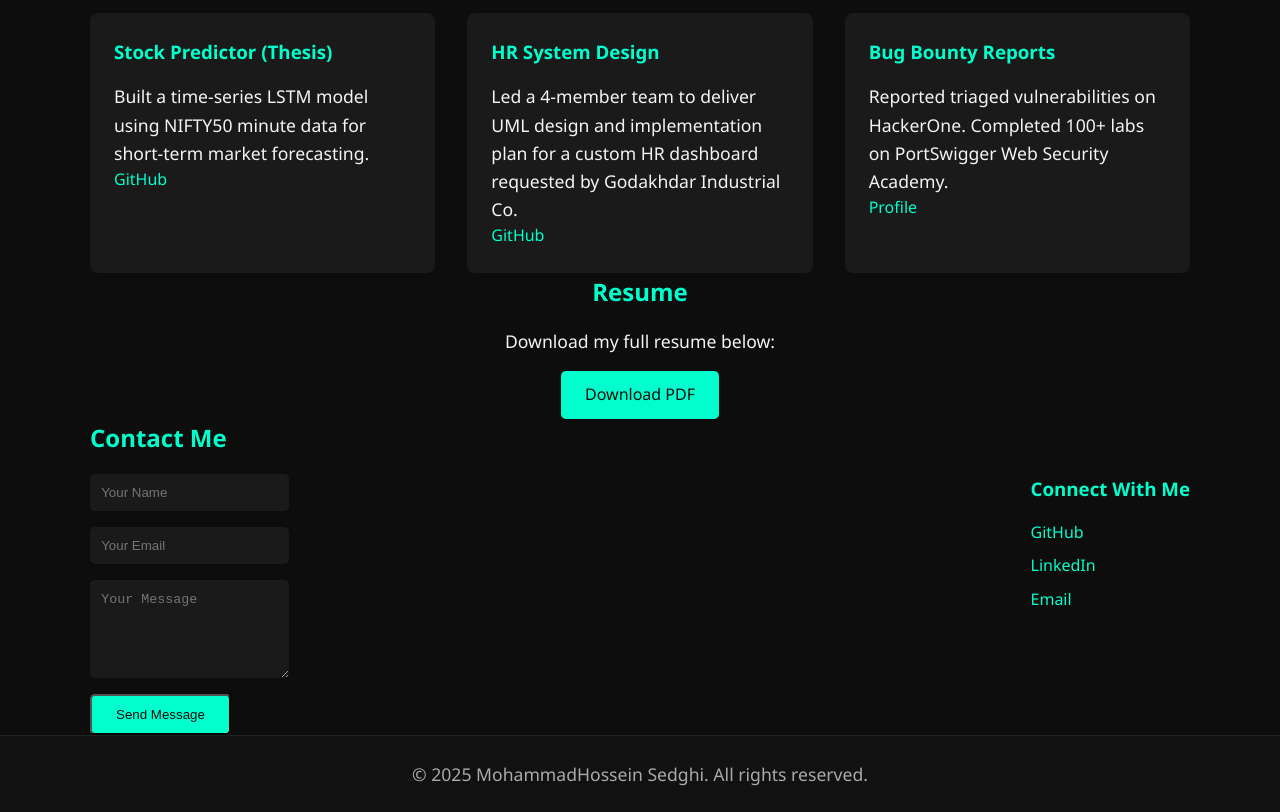
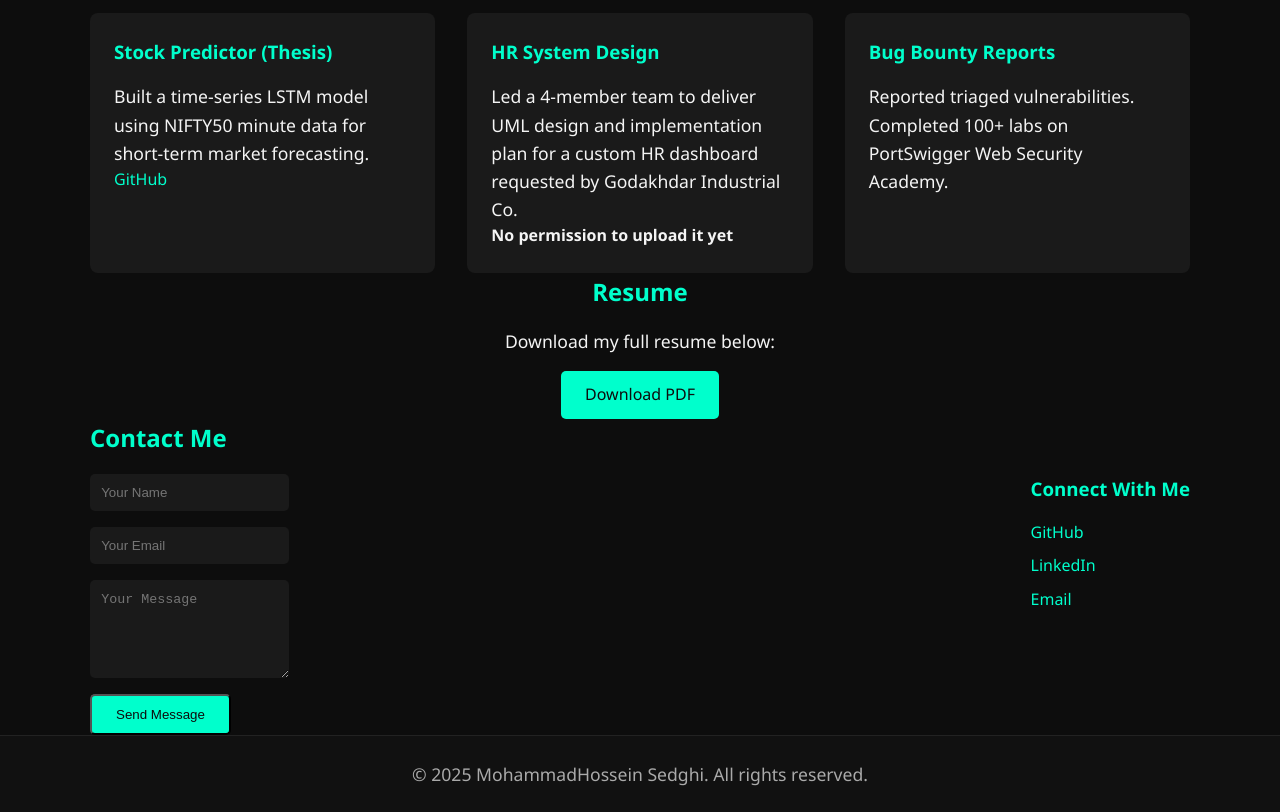
Before and after one commit to Mohammad-Hossein-sedghi/Mohammad-Hossein-sedghi.github.io, a plain HTML site: page index.html in a window 1280 px wide. Shown: the part 881-1693 px from the top of the page. Drawn offline with Linux system fonts and the light colour scheme.

Commit message:
Update index.html
fixed links

```diff
--- a/index.html
+++ b/index.html
@@ -64,17 +64,16 @@
         <div class="project-card">
           <h3>Stock Predictor (Thesis)</h3>
           <p>Built a time-series LSTM model using NIFTY50 minute data for short-term market forecasting.</p>
-          <a href="https://github.com/msedghi19/stock-predictor" target="_blank">GitHub</a>
+          <a href="https://github.com/Mohammad-Hossein-sedghi/src-Python-Student-Lstm-Price-Prediction" target="_blank">GitHub</a>
         </div>
         <div class="project-card">
           <h3>HR System Design</h3>
           <p>Led a 4-member team to deliver UML design and implementation plan for a custom HR dashboard requested by Godakhdar Industrial Co.</p>
-          <a href="https://github.com/msedghi19/hr-system" target="_blank">GitHub</a>
+          <h4>No permission to upload it yet</h4>
         </div>
         <div class="project-card">
           <h3>Bug Bounty Reports</h3>
-          <p>Reported triaged vulnerabilities on HackerOne. Completed 100+ labs on PortSwigger Web Security Academy.</p>
-          <a href="https://hackerone.com/msedghi19" target="_blank">Profile</a>
+          <p>Reported triaged vulnerabilities. Completed 100+ labs on PortSwigger Web Security Academy.</p>
         </div>
       </div>
     </div>
@@ -85,7 +84,7 @@
     <div class="container text-center">
       <h2>Resume</h2>
       <p>Download my full resume below:</p>
-      <a href="CV%20Latex.pdf" download class="btn">Download PDF</a>
+      <a href="SedghiMohammadHossein-CV.pdf" download class="btn">Download PDF</a>
     </div>
   </section>
 
@@ -103,8 +102,8 @@
         <div class="socials">
           <h3>Connect With Me</h3>
           <ul>
-            <li><a href="https://github.com/msedghi19" target="_blank">GitHub</a></li>
-            <li><a href="https://linkedin.com/in/msedghi19" target="_blank">LinkedIn</a></li>
+            <li><a href="https://github.com/Mohammad-Hossein-sedghi" target="_blank">GitHub</a></li>
+            <li><a href="https://www.linkedin.com/in/mohammad-hossein-sedghi-71452225a/" target="_blank">LinkedIn</a></li>
             <li><a href="mailto:msedghi19@gmail.com">Email</a></li>
           </ul>
         </div>
```
